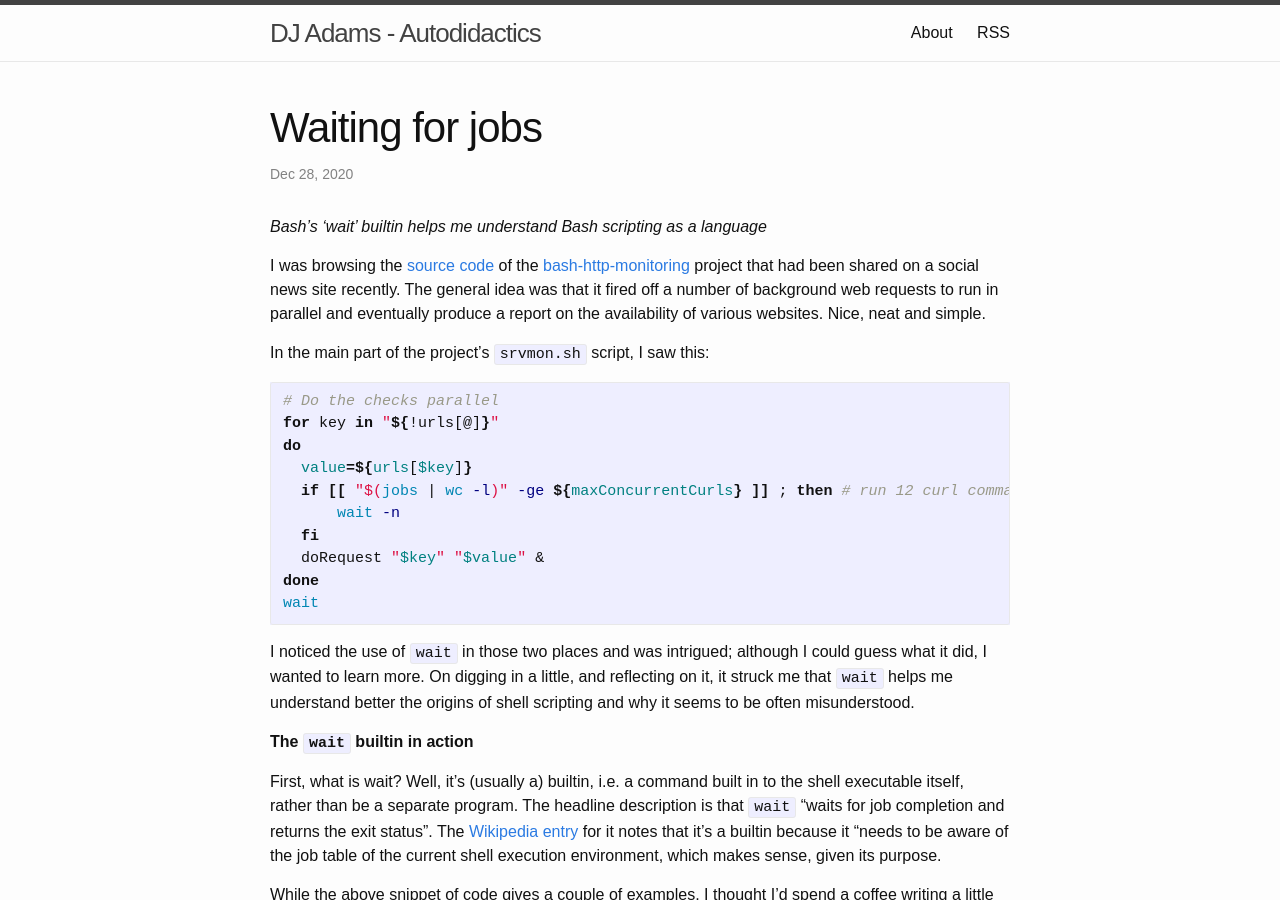
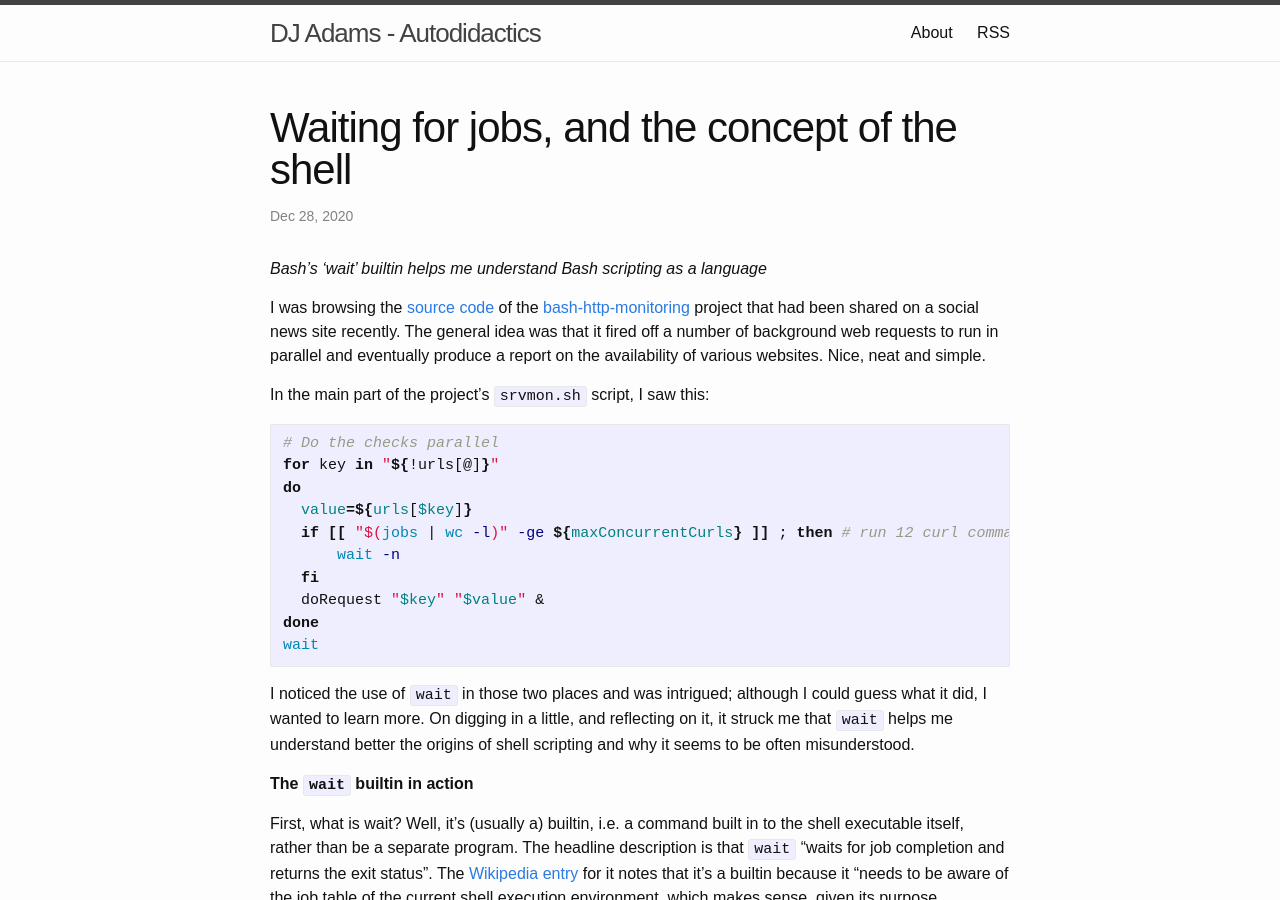
Before and after one commit to qmacro/autodidactics, a Jekyll site: the page built from _posts/2020-12-28-waiting-for-jobs.markdown, in a window 1280 px wide and 900 px high. Built offline with Jekyll 4.4.1, drawn with Linux system fonts in a browser that asks for light colours.

Commit message:
update title

```diff
--- a/_posts/2020-12-28-waiting-for-jobs.markdown
+++ b/_posts/2020-12-28-waiting-for-jobs.markdown
@@ -1,6 +1,6 @@
 ---
 layout: post
-title:  "Waiting for jobs"
+title:  "Waiting for jobs, and the concept of the shell"
 date:   2020-12-28 08:46:12 +0000
 ---
 _Bash's 'wait' builtin helps me understand Bash scripting as a language_
```
